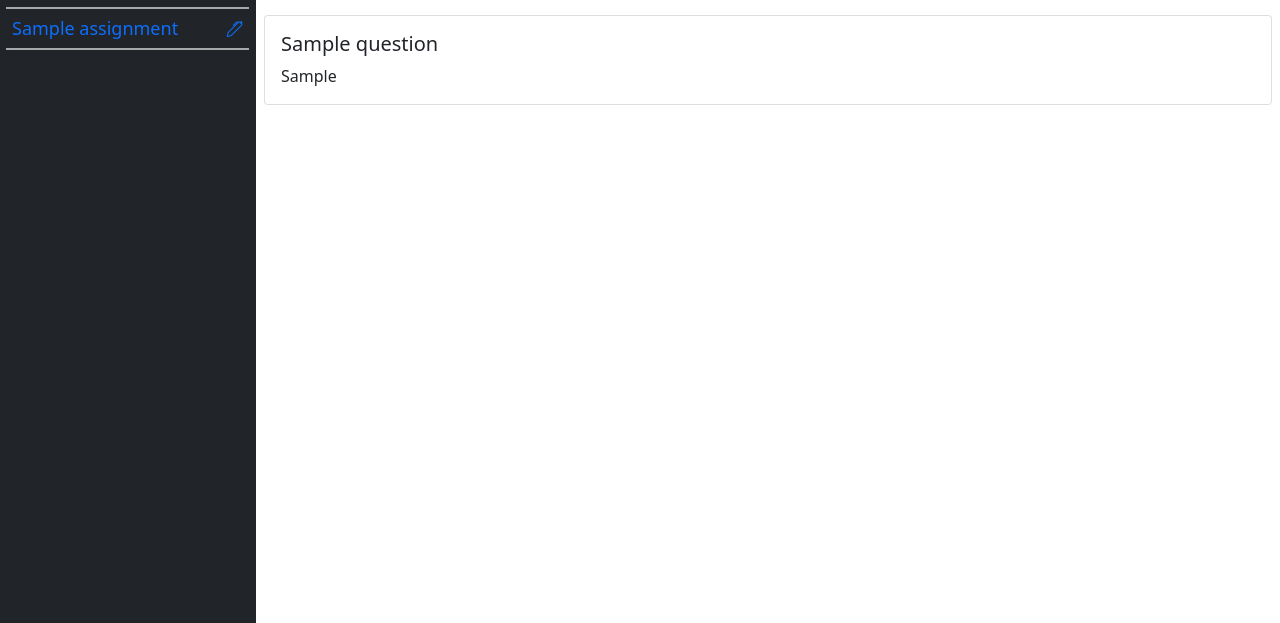
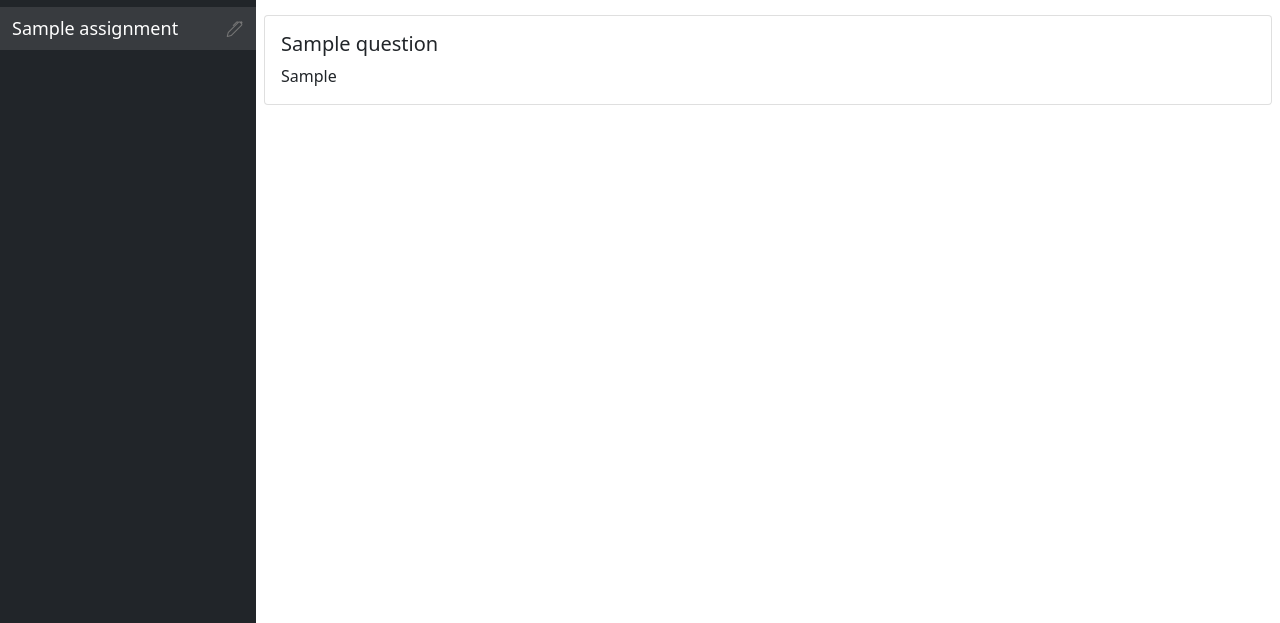
Before and after one commit to jonathanvevance/ta_grader, a Django app: page /show_assignment/1 in a window 1280 px wide. Shown: the part 56-679 px from the top of the page. Run offline with Django 3.2, Linux system fonts and the light colour scheme; tables that the repository leaves empty hold one stand-in row (values such as "Sample post"); some libraries are stand-ins or nearby versions.

Commit message:
not done - still confused

```diff
--- a/setter/static/setter/assignments.css
+++ b/setter/static/setter/assignments.css
@@ -3,7 +3,21 @@
     /* Remove scrollbar space */
 }
 
-/* Empty messages */
+/* <div class="row {% if this_assignment == assignment %}active-glow{% endif %} ">
+
+            <!-- Assignment title -->
+            <a href="{% url 'setter:assignment-id' assignment.id %}"
+                class="nav-link assignment-title text-start col-md-10 px-2 {% if this_assignment != assignment %} hover-glow text-white-text-lvl-1 {% else %} text-white-text-lvl-2 {% endif %}">
+                <span class="ms-1 ">{{ assignment.title }}</span></a>
+
+            <!-- Assignment title edit button -->
+            <a href="#rename-assignment-{{ assignment.id }}" data-bs-toggle="modal"
+                data-bs-target="#rename-assignment-{{ assignment.id }}"
+                class="col-md-2 d-flex justify-content-center align-items-center {% if this_assignment != assignment %} hover-glow text-muted {% else %} text-light {% endif %} ">
+                <i class="bi bi-pen"></i></a>
+        </div> */
+
+        /* Empty messages */
 #empty-messages {
     width: 40%;
     margin: 20% auto;
@@ -15,22 +29,22 @@
     margin: 10px 0;
 }
 
-/* Sidebar */
-.hover-outline:hover {
-    outline: 2px solid rgba(255, 255, 255, 0.6);
-    outline-offset: -5px;
+a {
+    color: #777;
+    text-decoration: none;
 }
 
+a:hover {
+    color: #777;
+}
+
+/* Sidebar */
 .hover-glow:hover {
     background-color: rgba(255, 255, 255, 0.05);
 }
 
 .active-glow {
-    background-color: rgba(255, 255, 255, 0.08);
-}
-
-.active-glow:hover {
-    background-color: rgba(255, 255, 255, 0.08);
+    background-color: rgba(255, 255, 255, 0.1);
 }
 
 .active-border {
@@ -38,6 +52,22 @@
         linear-gradient(rgba(255, 255, 255, 0.6),rgba(255, 255, 255, 0.6)) top/ 95% 2px no-repeat,
         linear-gradient(rgba(255, 255, 255, 0.6),rgba(255, 255, 255, 0.6)) bottom/ 95% 2px no-repeat,
         #212529;
+}
+
+.white-text-lvl-1 {
+    color: #777;
+}
+
+.hover-white-text-lvl-2:hover {
+    color: rgba(255, 255, 255, 0.65);
+}
+
+.white-text-lvl-3 {
+    color: rgba(255, 255, 255, 1);
+}
+
+.white-text-lvl-3:hover {
+    color: rgba(255, 255, 255, 1);
 }
 
 #sidebar {
--- a/setter/templates/setter/assignments.html
+++ b/setter/templates/setter/assignments.html
@@ -11,21 +11,24 @@
     <!------------------------------------------------- SIDEBAR ----------------------------------------------------->
     <!--------------------------------------------------------------------------------------------------------------->
 
-    <div class="col-sm-4 bg-dark text-light pt-2" id="sidebar">
-        <!-- <div class="row text-primary fs-4 text-start text-decoration-italics">
-            <p class="mb-1"><span>Assignments</span></p>
-        </div> -->
+    <div class="col-sm-4 bg-dark pt-2" id="sidebar">
         {% for assignment in all_assignments %}
-        <div class="row {% if this_assignment == assignment %}active-border{% endif %} ">
+        <div
+            class="row white-text-lvl-1 {% if this_assignment == assignment %} active-glow {% else %} hover-glow hover-white-text-lvl-2 {% endif %} ">
+
+            <!-- Assignment tile -->
             <a href="{% url 'setter:assignment-id' assignment.id %}"
-                class="nav-link hover-glow assignment-title text-primary text-start col-md-10 px-2">
+                class="my-2 assignment-title text-start col-md-10 px-2 {% if this_assignment == assignment %} white-text-lvl-3 {% else %} hover-white-text-lvl-2 {% endif %}">
                 <span class="ms-1">{{ assignment.title }}</span></a>
+
+            <!-- Assignment tile edit button -->
             <a href="#rename-assignment-{{ assignment.id }}" data-bs-toggle="modal"
                 data-bs-target="#rename-assignment-{{ assignment.id }}"
-                class="col-md-2 d-flex justify-content-center align-items-center hover-glow "><i
+                class="col-md-2 hover-white-text-lvl-2 d-flex justify-content-center align-items-center"><i
                     class="bi bi-pen"></i></a>
         </div>
 
+        <!-- Assignment title rename modal -->
         <div class="modal fade text-dark" id="rename-assignment-{{ assignment.id }}" tabindex="-1"
             aria-labelledby="rename-assignment-{{ assignment.id }}-label" aria-hidden="true">
             <div class="modal-dialog modal-lg">
@@ -61,7 +64,7 @@
         {% endif %}
     </div>
 
-
+    <!-- Add and delete assignment buttons -->
     <div id="sidebar-buttons" class="bg-dark">
         <a href="#" class="btn btn-primary" data-bs-toggle="modal" data-bs-target="#add-assignment">
             <span class="ms-1">Add Assignment</span>
@@ -129,26 +132,28 @@
     <!-- Messages -->
     {% include 'setter/messages.html' %}
 
-    <!-- Empty messages -->
+    <!-- No assignments message -->
     {% if all_assignments|length == 0 %}
     <div id="empty-messages" class="p-2 fs-2 text-muted text-center">
         <p>NO ASSIGNMENTS YET</p>
     </div>
     {% endif %}
 
+    <!-- No questions message -->
     {% if questions|length == 0 and this_assignment != None %}
     <div id="empty-messages" class="p-2 fs-2 text-muted text-center">
         <p>NO QUESTIONS YET</p>
     </div>
     {% endif %}
 
+    <!-- No assignment selected message -->
     {% if questions|length == 0 and this_assignment == None and all_assignments|length != 0 %}
     <div id="empty-messages" class="p-2 fs-2 text-muted text-center">
         <p>NO ASSIGNMENT SELECTED </p>
     </div>
     {% endif %}
 
-    <!-- Questions -->
+    <!-- Questions cards -->
     {% for question in questions %}
     <div class="card hover-border mt-3 mx-2">
         <div class="card-body">
@@ -158,6 +163,7 @@
         </div>
     </div>
 
+    <!-- View questions modal -->
     <div class="modal fade" id="question-modal-{{ question.id }}" tabindex="-1"
         aria-labelledby="question-modal-{{ question.id }}-label" aria-hidden="true">
         <div class="modal-dialog modal-lg modal-dialog-scrollable">
@@ -183,6 +189,7 @@
         </div>
     </div>
 
+    <!-- Delete question confirmation modal -->
     <div class="modal fade" id="delete-confirm" aria-hidden="true" aria-labelledby="delete-confirm-label" tabindex="-1">
         <div class="modal-dialog modal-lg">
             <div class="modal-content">
@@ -209,6 +216,7 @@
     <i class="bi bi-plus-circle-fill tooltip-test" title="Add question"></i>
 </a> -->
 
+<!-- Add question rounded pill button -->
 {% if this_assignment != None %}
 <a href="{% url 'setter:add-question' this_assignment.id %}" name="add-question"
     class="btn btn-primary btn-rounded float-btn-pill">
```
